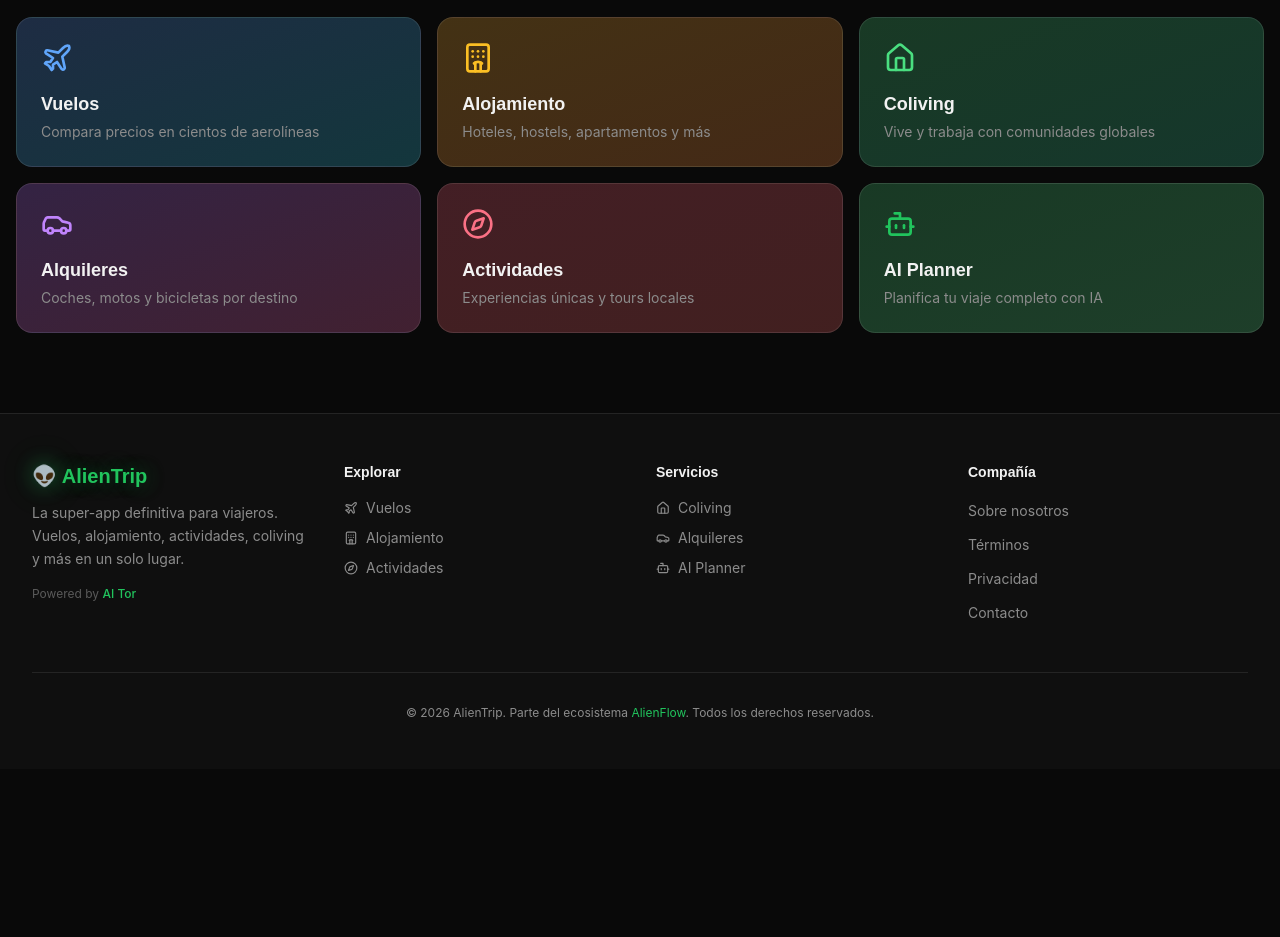
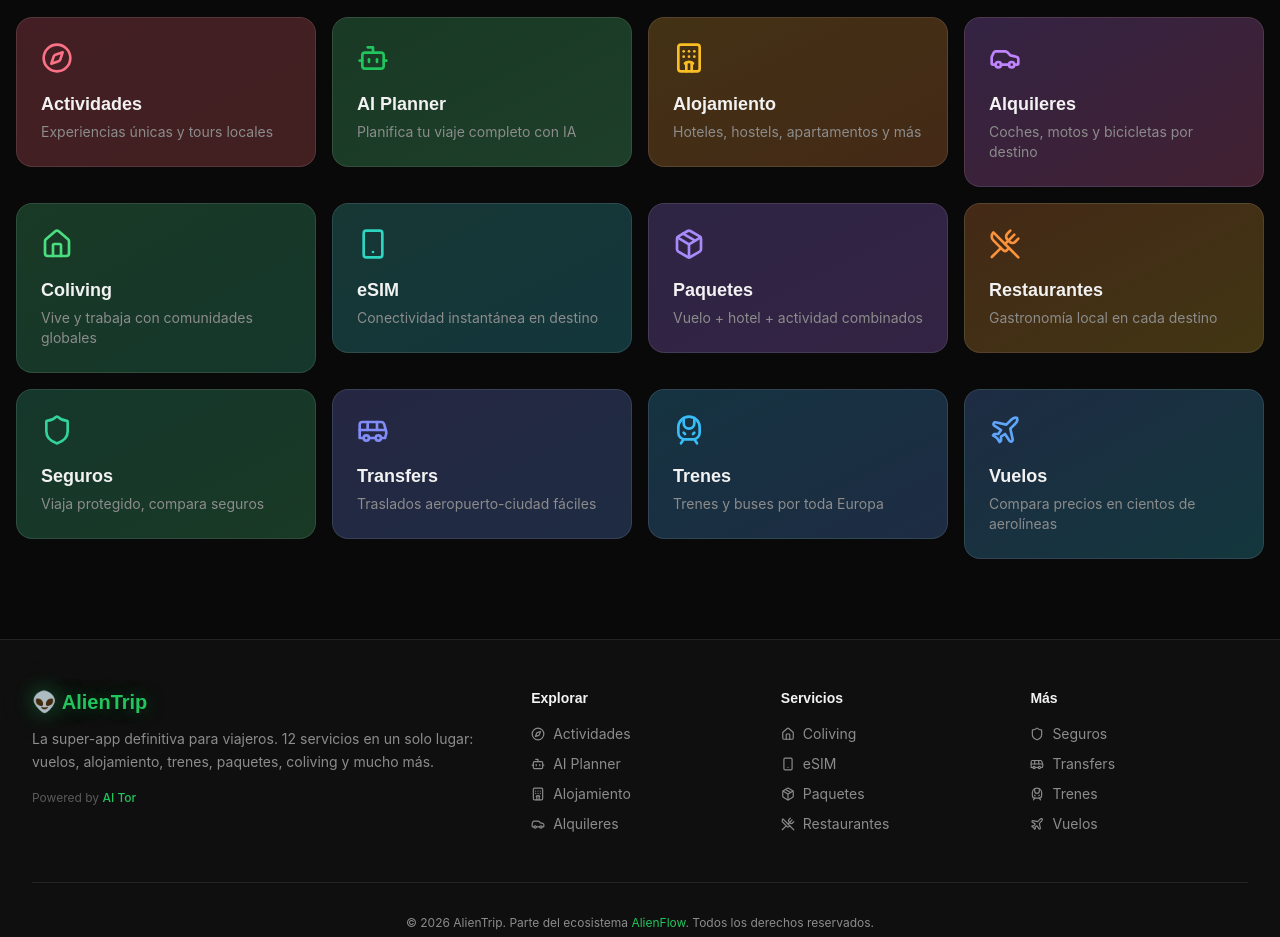
Before and after one commit to Alien69Flow/AlienTrip, a React (Vite) app: page / in a window 1280 px wide. Shown: the part 1860-2797 px from the top of the page. Before the commit the page ends 2629 px from the top, so only its background shows below. Built offline with nearby package versions, Linux system fonts and the light colour scheme.

Commit message:
Add new travel category pages
Co-authored-by: Alien69Flow <111972684+Alien69Flow@users.noreply.github.com>

```diff
--- a/src/components/hero/TrustBadges.tsx
+++ b/src/components/hero/TrustBadges.tsx
@@ -1,9 +1,10 @@
-import { Shield, Clock, Award, Sparkles } from "lucide-react";
+import { Shield, Clock, Award, Sparkles, Layers } from "lucide-react";
 
 const TrustBadges = () => {
   return (
     <div className="flex flex-wrap justify-center gap-6 mt-8">
       {[
+        { icon: Layers, text: "12 servicios integrados" },
         { icon: Shield, text: "Reserva segura" },
         { icon: Clock, text: "Soporte 24/7" },
         { icon: Award, text: "Mejor precio garantizado" },
--- a/src/components/layout/Footer.tsx
+++ b/src/components/layout/Footer.tsx
@@ -1,31 +1,52 @@
 import { Link } from "react-router-dom";
-import { Plane, Hotel, Compass, Home, Car, Bot } from "lucide-react";
+import {
+  Bot, Bus, Car, Compass, Home, Hotel,
+  Package, Plane, Shield, Smartphone,
+  TrainFront, UtensilsCrossed,
+} from "lucide-react";
+
+const allLinks = [
+  { to: "/activities", label: "Actividades", icon: Compass },
+  { to: "/ai-planner", label: "AI Planner", icon: Bot },
+  { to: "/stays", label: "Alojamiento", icon: Hotel },
+  { to: "/rentals", label: "Alquileres", icon: Car },
+  { to: "/coliving", label: "Coliving", icon: Home },
+  { to: "/esim", label: "eSIM", icon: Smartphone },
+  { to: "/packages", label: "Paquetes", icon: Package },
+  { to: "/restaurants", label: "Restaurantes", icon: UtensilsCrossed },
+  { to: "/insurance", label: "Seguros", icon: Shield },
+  { to: "/transfers", label: "Transfers", icon: Bus },
+  { to: "/trains", label: "Trenes", icon: TrainFront },
+  { to: "/flights", label: "Vuelos", icon: Plane },
+];
+
+const col1 = allLinks.slice(0, 4);
+const col2 = allLinks.slice(4, 8);
+const col3 = allLinks.slice(8, 12);
 
 const Footer = () => {
   return (
     <footer className="border-t border-border bg-card">
       <div className="max-w-7xl mx-auto px-4 sm:px-6 lg:px-8 py-12">
-        <div className="grid grid-cols-2 md:grid-cols-4 gap-8">
+        <div className="grid grid-cols-2 md:grid-cols-5 gap-8">
           {/* Brand */}
-          <div className="col-span-2 md:col-span-1">
+          <div className="col-span-2 md:col-span-2">
             <span className="text-xl font-display font-bold neon-text">👽 AlienTrip</span>
             <p className="mt-3 text-sm text-muted-foreground leading-relaxed">
-              La super-app definitiva para viajeros. Vuelos, alojamiento, actividades, coliving y más en un solo lugar.
+              La super-app definitiva para viajeros. 12 servicios en un solo lugar: vuelos, alojamiento, trenes, paquetes, coliving y mucho más.
             </p>
             <p className="mt-4 text-xs text-muted-foreground/60">
               Powered by <span className="text-primary font-medium">AI Tor</span>
             </p>
           </div>
 
-          {/* Explorar */}
-          <div>
-            <h4 className="font-display font-semibold text-foreground mb-4 text-sm">Explorar</h4>
+          {[col1, col2, col3].map((col, ci) => (
+            <div key={ci}>
+              <h4 className="font-display font-semibold text-foreground mb-4 text-sm">
+                {ci === 0 ? "Explorar" : ci === 1 ? "Servicios" : "Más"}
+              </h4>
               <ul className="space-y-2.5">
-              {[
-                { to: "/flights", label: "Vuelos", icon: Plane },
-                { to: "/stays", label: "Alojamiento", icon: Hotel },
-                { to: "/activities", label: "Actividades", icon: Compass },
-              ].map((l) => (
+                {col.map((l) => (
                   <li key={l.to}>
                     <Link to={l.to} className="text-sm text-muted-foreground hover:text-primary transition-colors flex items-center gap-2">
                       <l.icon size={14} /> {l.label}
@@ -34,35 +55,7 @@ const Footer = () => {
                 ))}
               </ul>
             </div>
-
-          {/* Servicios */}
-          <div>
-            <h4 className="font-display font-semibold text-foreground mb-4 text-sm">Servicios</h4>
-            <ul className="space-y-2.5">
-              {[
-                { to: "/coliving", label: "Coliving", icon: Home },
-                { to: "/rentals", label: "Alquileres", icon: Car },
-                { to: "/ai-planner", label: "AI Planner", icon: Bot },
-              ].map((l) => (
-                <li key={l.to}>
-                  <Link to={l.to} className="text-sm text-muted-foreground hover:text-primary transition-colors flex items-center gap-2">
-                    <l.icon size={14} /> {l.label}
-                  </Link>
-                </li>
           ))}
-            </ul>
-          </div>
-
-          {/* Legal */}
-          <div>
-            <h4 className="font-display font-semibold text-foreground mb-4 text-sm">Compañía</h4>
-            <ul className="space-y-2.5">
-              <li><span className="text-sm text-muted-foreground">Sobre nosotros</span></li>
-              <li><span className="text-sm text-muted-foreground">Términos</span></li>
-              <li><span className="text-sm text-muted-foreground">Privacidad</span></li>
-              <li><span className="text-sm text-muted-foreground">Contacto</span></li>
-            </ul>
-          </div>
         </div>
 
         <div className="mt-12 pt-8 border-t border-border text-center">
--- a/src/components/layout/Navbar.tsx
+++ b/src/components/layout/Navbar.tsx
@@ -1,35 +1,48 @@
 import { useState } from "react";
 import { Link, useLocation } from "react-router-dom";
-import { Plane, Hotel, Compass, Home, Car, Bot, Menu, X } from "lucide-react";
+import {
+  Bot, Bus, Car, Compass, Home, Hotel,
+  Menu, Package, Plane, Shield, Smartphone,
+  TrainFront, UtensilsCrossed, X, ChevronDown,
+} from "lucide-react";
 import { Button } from "@/components/ui/button";
 
-const navLinks = [
-  { to: "/flights", label: "Vuelos", icon: Plane },
+const mainLinks = [
+  { to: "/activities", label: "Actividades", icon: Compass },
   { to: "/stays", label: "Alojamiento", icon: Hotel },
   { to: "/coliving", label: "Coliving", icon: Home },
-  { to: "/rentals", label: "Alquileres", icon: Car },
-  { to: "/activities", label: "Actividades", icon: Compass },
+  { to: "/packages", label: "Paquetes", icon: Package },
+  { to: "/flights", label: "Vuelos", icon: Plane },
   { to: "/ai-planner", label: "AI Planner", icon: Bot },
 ];
+
+const moreLinks = [
+  { to: "/rentals", label: "Alquileres", icon: Car },
+  { to: "/esim", label: "eSIM", icon: Smartphone },
+  { to: "/restaurants", label: "Restaurantes", icon: UtensilsCrossed },
+  { to: "/insurance", label: "Seguros", icon: Shield },
+  { to: "/transfers", label: "Transfers", icon: Bus },
+  { to: "/trains", label: "Trenes", icon: TrainFront },
+];
+
+const allLinks = [...mainLinks, ...moreLinks].sort((a, b) => a.label.localeCompare(b.label));
 
 const Navbar = () => {
   const location = useLocation();
   const [mobileOpen, setMobileOpen] = useState(false);
+  const [moreOpen, setMoreOpen] = useState(false);
 
   return (
     <nav className="fixed top-0 left-0 right-0 z-50 glass border-b border-white/[0.08]">
       <div className="max-w-7xl mx-auto px-4 sm:px-6 lg:px-8">
         <div className="flex items-center justify-between h-16">
-          {/* Logo */}
           <Link to="/" className="flex items-center gap-2 shrink-0">
-            <span className="text-xl font-display font-bold neon-text">
-              👽 AlienTrip
-            </span>
+            <span className="text-xl font-display font-bold neon-text">👽 AlienTrip</span>
           </Link>
 
           {/* Desktop Nav */}
           <div className="hidden lg:flex items-center gap-1">
-            {navLinks.map((link) => {
+            {mainLinks.map((link) => {
               const active = location.pathname === link.to;
               return (
                 <Link
@@ -46,6 +59,41 @@ const Navbar = () => {
                 </Link>
               );
             })}
+
+            {/* More dropdown */}
+            <div className="relative">
+              <button
+                onClick={() => setMoreOpen(!moreOpen)}
+                className="flex items-center gap-1 px-3 py-2 rounded-lg text-sm font-medium text-muted-foreground hover:text-foreground hover:bg-white/[0.06] transition-all"
+              >
+                Más <ChevronDown size={14} className={`transition-transform ${moreOpen ? "rotate-180" : ""}`} />
+              </button>
+              {moreOpen && (
+                <>
+                  <div className="fixed inset-0 z-40" onClick={() => setMoreOpen(false)} />
+                  <div className="absolute right-0 top-full mt-2 w-56 glass rounded-xl border border-white/[0.08] p-2 z-50 animate-fade-in">
+                    {moreLinks.map((link) => {
+                      const active = location.pathname === link.to;
+                      return (
+                        <Link
+                          key={link.to}
+                          to={link.to}
+                          onClick={() => setMoreOpen(false)}
+                          className={`flex items-center gap-2 px-3 py-2.5 rounded-lg text-sm font-medium transition-all ${
+                            active
+                              ? "bg-primary/10 text-primary"
+                              : "text-muted-foreground hover:text-foreground hover:bg-white/[0.06]"
+                          }`}
+                        >
+                          <link.icon size={16} />
+                          {link.label}
+                        </Link>
+                      );
+                    })}
+                  </div>
+                </>
+              )}
+            </div>
           </div>
 
           {/* Auth buttons */}
@@ -53,16 +101,11 @@ const Navbar = () => {
             <Button variant="ghost" size="sm" className="text-muted-foreground hover:text-foreground">
               Iniciar sesión
             </Button>
-            <Button size="sm" className="neon-glow">
-              Registrarse
-            </Button>
+            <Button size="sm" className="neon-glow">Registrarse</Button>
           </div>
 
           {/* Mobile toggle */}
-          <button
-            className="lg:hidden text-foreground p-2"
-            onClick={() => setMobileOpen(!mobileOpen)}
-          >
+          <button className="lg:hidden text-foreground p-2" onClick={() => setMobileOpen(!mobileOpen)}>
             {mobileOpen ? <X size={24} /> : <Menu size={24} />}
           </button>
         </div>
@@ -70,9 +113,9 @@ const Navbar = () => {
 
       {/* Mobile menu */}
       {mobileOpen && (
-        <div className="lg:hidden glass border-t border-white/[0.08] animate-fade-in">
+        <div className="lg:hidden glass border-t border-white/[0.08] animate-fade-in max-h-[80vh] overflow-y-auto">
           <div className="px-4 py-4 space-y-1">
-            {navLinks.map((link) => {
+            {allLinks.map((link) => {
               const active = location.pathname === link.to;
               return (
                 <Link
@@ -91,12 +134,8 @@ const Navbar = () => {
               );
             })}
             <div className="pt-4 flex flex-col gap-2">
-              <Button variant="ghost" className="w-full justify-center">
-                Iniciar sesión
-              </Button>
-              <Button className="w-full justify-center neon-glow">
-                Registrarse
-              </Button>
+              <Button variant="ghost" className="w-full justify-center">Iniciar sesión</Button>
+              <Button className="w-full justify-center neon-glow">Registrarse</Button>
             </div>
           </div>
         </div>
--- a/src/components/search/UnifiedSearch.tsx
+++ b/src/components/search/UnifiedSearch.tsx
@@ -1,14 +1,24 @@
 import { useState } from "react";
-import { Search, MapPin, Calendar, Users, Plane, Hotel, Compass, Home, Car } from "lucide-react";
+import {
+  Search, MapPin, Calendar, Users, Bot, Bus, Car, Compass,
+  Home, Hotel, Package, Plane, Shield, Smartphone,
+  TrainFront, UtensilsCrossed,
+} from "lucide-react";
 import { Button } from "@/components/ui/button";
 
 const categories = [
   { id: "all", label: "Todo", icon: Search },
+  { id: "activities", label: "Actividades", icon: Compass },
+  { id: "stays", label: "Alojamiento", icon: Hotel },
+  { id: "rentals", label: "Alquileres", icon: Car },
+  { id: "coliving", label: "Coliving", icon: Home },
+  { id: "esim", label: "eSIM", icon: Smartphone },
+  { id: "packages", label: "Paquetes", icon: Package },
+  { id: "restaurants", label: "Restaurantes", icon: UtensilsCrossed },
+  { id: "insurance", label: "Seguros", icon: Shield },
+  { id: "transfers", label: "Transfers", icon: Bus },
+  { id: "trains", label: "Trenes", icon: TrainFront },
   { id: "flights", label: "Vuelos", icon: Plane },
-  { id: "stays", label: "Alojamiento", icon: Hotel },
-  { id: "coliving", label: "Coliving", icon: Home },
-  { id: "rentals", label: "Alquileres", icon: Car },
-  { id: "activities", label: "Actividades", icon: Compass },
 ];
 
 const UnifiedSearch = () => {
@@ -37,7 +47,6 @@ const UnifiedSearch = () => {
       {/* Search bar */}
       <div className="glass neon-border rounded-2xl p-2">
         <div className="grid grid-cols-1 md:grid-cols-12 gap-2">
-          {/* Destination */}
           <div className="md:col-span-4 relative">
             <MapPin className="absolute left-3 top-1/2 -translate-y-1/2 text-primary" size={18} />
             <input
@@ -46,8 +55,6 @@ const UnifiedSearch = () => {
               className="w-full pl-10 pr-4 py-3.5 rounded-xl bg-white/[0.04] border border-transparent focus:border-primary/30 focus:bg-white/[0.08] outline-none transition-all text-foreground placeholder:text-muted-foreground text-sm"
             />
           </div>
-
-          {/* Dates */}
           <div className="md:col-span-3 relative">
             <Calendar className="absolute left-3 top-1/2 -translate-y-1/2 text-primary" size={18} />
             <input
@@ -56,8 +63,6 @@ const UnifiedSearch = () => {
               className="w-full pl-10 pr-4 py-3.5 rounded-xl bg-white/[0.04] border border-transparent focus:border-primary/30 focus:bg-white/[0.08] outline-none transition-all text-foreground placeholder:text-muted-foreground text-sm"
             />
           </div>
-
-          {/* Travelers */}
           <div className="md:col-span-3 relative">
             <Users className="absolute left-3 top-1/2 -translate-y-1/2 text-primary" size={18} />
             <input
@@ -66,8 +71,6 @@ const UnifiedSearch = () => {
               className="w-full pl-10 pr-4 py-3.5 rounded-xl bg-white/[0.04] border border-transparent focus:border-primary/30 focus:bg-white/[0.08] outline-none transition-all text-foreground placeholder:text-muted-foreground text-sm"
             />
           </div>
-
-          {/* Search button */}
           <div className="md:col-span-2">
             <Button className="w-full h-full min-h-[50px] rounded-xl neon-glow text-base font-semibold">
               <Search size={18} className="mr-1.5" />
--- a/src/components/sections/CategoryShowcase.tsx
+++ b/src/components/sections/CategoryShowcase.tsx
@@ -1,40 +1,12 @@
 import { Link } from "react-router-dom";
 import { motion } from "framer-motion";
-import { Plane, Hotel, Compass, Home, Car, Bot } from "lucide-react";
+import {
+  Bot, Bus, Car, Compass, Home, Hotel,
+  Package, Plane, Shield, Smartphone,
+  TrainFront, UtensilsCrossed,
+} from "lucide-react";
 
 const categories = [
-  {
-    to: "/flights",
-    icon: Plane,
-    title: "Vuelos",
-    desc: "Compara precios en cientos de aerolíneas",
-    gradient: "from-blue-500/20 to-cyan-500/20",
-    iconColor: "text-blue-400",
-  },
-  {
-    to: "/stays",
-    icon: Hotel,
-    title: "Alojamiento",
-    desc: "Hoteles, hostels, apartamentos y más",
-    gradient: "from-amber-500/20 to-orange-500/20",
-    iconColor: "text-amber-400",
-  },
-  {
-    to: "/coliving",
-    icon: Home,
-    title: "Coliving",
-    desc: "Vive y trabaja con comunidades globales",
-    gradient: "from-green-500/20 to-emerald-500/20",
-    iconColor: "text-green-400",
-  },
-  {
-    to: "/rentals",
-    icon: Car,
-    title: "Alquileres",
-    desc: "Coches, motos y bicicletas por destino",
-    gradient: "from-purple-500/20 to-pink-500/20",
-    iconColor: "text-purple-400",
-  },
   {
     to: "/activities",
     icon: Compass,
@@ -51,6 +23,86 @@ const categories = [
     gradient: "from-primary/20 to-neon-glow/20",
     iconColor: "text-primary",
   },
+  {
+    to: "/stays",
+    icon: Hotel,
+    title: "Alojamiento",
+    desc: "Hoteles, hostels, apartamentos y más",
+    gradient: "from-amber-500/20 to-orange-500/20",
+    iconColor: "text-amber-400",
+  },
+  {
+    to: "/rentals",
+    icon: Car,
+    title: "Alquileres",
+    desc: "Coches, motos y bicicletas por destino",
+    gradient: "from-purple-500/20 to-pink-500/20",
+    iconColor: "text-purple-400",
+  },
+  {
+    to: "/coliving",
+    icon: Home,
+    title: "Coliving",
+    desc: "Vive y trabaja con comunidades globales",
+    gradient: "from-green-500/20 to-emerald-500/20",
+    iconColor: "text-green-400",
+  },
+  {
+    to: "/esim",
+    icon: Smartphone,
+    title: "eSIM",
+    desc: "Conectividad instantánea en destino",
+    gradient: "from-teal-500/20 to-cyan-500/20",
+    iconColor: "text-teal-400",
+  },
+  {
+    to: "/packages",
+    icon: Package,
+    title: "Paquetes",
+    desc: "Vuelo + hotel + actividad combinados",
+    gradient: "from-violet-500/20 to-purple-500/20",
+    iconColor: "text-violet-400",
+  },
+  {
+    to: "/restaurants",
+    icon: UtensilsCrossed,
+    title: "Restaurantes",
+    desc: "Gastronomía local en cada destino",
+    gradient: "from-orange-500/20 to-yellow-500/20",
+    iconColor: "text-orange-400",
+  },
+  {
+    to: "/insurance",
+    icon: Shield,
+    title: "Seguros",
+    desc: "Viaja protegido, compara seguros",
+    gradient: "from-emerald-500/20 to-green-500/20",
+    iconColor: "text-emerald-400",
+  },
+  {
+    to: "/transfers",
+    icon: Bus,
+    title: "Transfers",
+    desc: "Traslados aeropuerto-ciudad fáciles",
+    gradient: "from-indigo-500/20 to-blue-500/20",
+    iconColor: "text-indigo-400",
+  },
+  {
+    to: "/trains",
+    icon: TrainFront,
+    title: "Trenes",
+    desc: "Trenes y buses por toda Europa",
+    gradient: "from-sky-500/20 to-blue-500/20",
+    iconColor: "text-sky-400",
+  },
+  {
+    to: "/flights",
+    icon: Plane,
+    title: "Vuelos",
+    desc: "Compara precios en cientos de aerolíneas",
+    gradient: "from-blue-500/20 to-cyan-500/20",
+    iconColor: "text-blue-400",
+  },
 ];
 
 const CategoryShowcase = () => {
@@ -61,17 +113,17 @@ const CategoryShowcase = () => {
           Todo lo que necesitas
         </h2>
         <p className="text-muted-foreground mb-12 text-center max-w-lg mx-auto">
-          Una sola plataforma para planificar, comparar y reservar tu viaje completo
+          12 servicios en una sola plataforma para planificar, comparar y reservar tu viaje completo
         </p>
 
-        <div className="grid grid-cols-2 md:grid-cols-3 gap-4">
+        <div className="grid grid-cols-2 md:grid-cols-3 lg:grid-cols-4 gap-4">
           {categories.map((cat, i) => (
             <motion.div
               key={cat.to}
               initial={{ opacity: 0, y: 20 }}
               whileInView={{ opacity: 1, y: 0 }}
               viewport={{ once: true }}
-              transition={{ delay: i * 0.08 }}
+              transition={{ delay: i * 0.05 }}
             >
               <Link
                 to={cat.to}
--- a/src/pages/Index.tsx
+++ b/src/pages/Index.tsx
@@ -18,7 +18,7 @@ const Index = () => {
           <div className="text-center max-w-5xl mx-auto space-y-6">
             <div className={`transition-all duration-700 ${loaded ? "opacity-100 translate-y-0" : "opacity-0 translate-y-4"}`}>
               <span className="inline-block px-4 py-1.5 rounded-full glass text-sm font-medium text-foreground">
-                🌍 Más de 1000 destinos · Vuelos · Hoteles · Coliving · Actividades
+                🌍 12 servicios · Vuelos · Hoteles · Trenes · Paquetes · Coliving · eSIM y más
               </span>
             </div>
 
@@ -36,7 +36,7 @@ const Index = () => {
                 loaded ? "opacity-100 translate-y-0" : "opacity-0 translate-y-4"
               }`}
             >
-              Combina vuelos, alojamiento, coliving, alquileres y actividades.
+              Combina vuelos, alojamiento, trenes, paquetes, coliving, seguros, eSIM y más.
               Planifica con IA y ahorra tiempo y dinero.
             </p>
 
```
Also changed, not shown: src/App.tsx (+21 -9 lines). Lines whose indentation alone changed are shown as unchanged.
